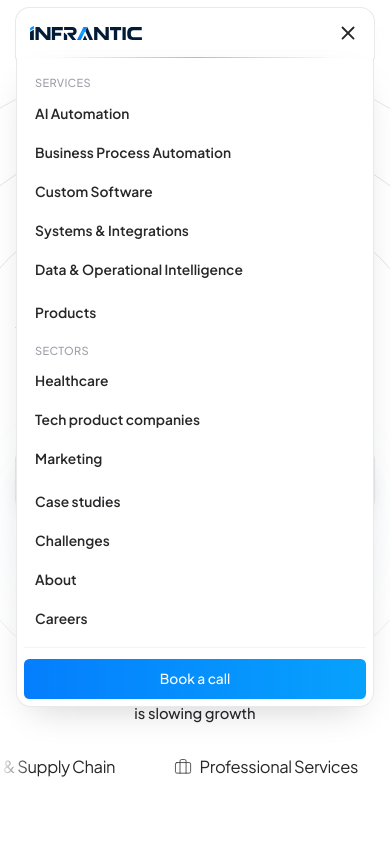
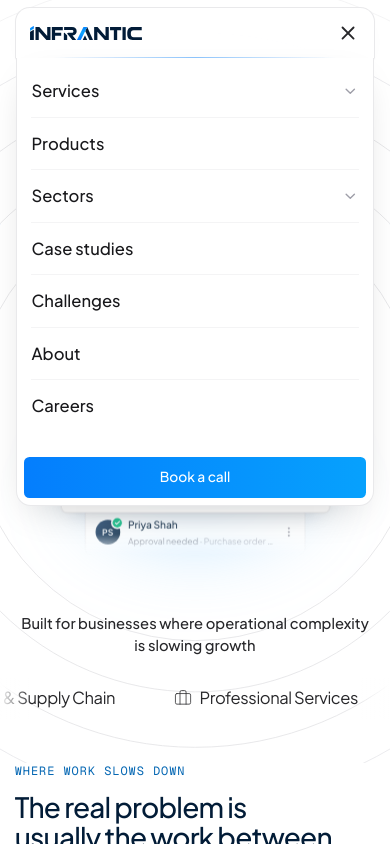
Before and after one commit to guptaRishi00/infrantic, a Next.js app: page / in a window 390 px wide. Both pictures are taken after a click on the button 348 px from the left and 33 px from the top of the page. Shown: the top 844 px of the page. Built offline with nearby package versions, Linux system fonts and the light colour scheme.

Commit message:
fix component imports and undefined variables

```diff
--- a/src/features/marketing/hero/components/hero.tsx
+++ b/src/features/marketing/hero/components/hero.tsx
@@ -50,43 +50,46 @@
       aria-labelledby="hero-title"
       data-hero=""
       data-entry-skip=""
-      className="relative isolate overflow-hidden px-4 pt-28 pb-16 sm:pt-36 sm:pb-28"
+      className="relative isolate overflow-hidden px-4 pt-24  pb-12 sm:pt-36 sm:pb-28"
     >
       <HeroMotion />
-      <div className="mx-auto flex max-w-3xl flex-col items-center text-center">
+      <div className="mx-auto flex max-w-3xl flex-col items-center text-center lg:mt-0 mt-16 lg:py-0 py-4">
         <div data-hero-eyebrow="">
-          <p className="rounded-full border border-zinc-200 bg-white/90 px-3 py-1 text-xs font-medium tracking-wide text-zinc-600">
+          <p className="rounded-full border border-zinc-200 bg-white/90 px-2 py-0.5 text-[10px] sm:px-3 sm:py-1 sm:text-xs font-medium tracking-wide text-zinc-600">
             {content.eyebrow}
           </p>
         </div>
         <h1
           id="hero-title"
-          className="mt-7 text-[2.2rem] leading-[1.02] font-medium tracking-[-0.035em] text-balance text-ink sm:text-[3rem] lg:text-[3.5rem]"
+          className="mt-5 text-[1.8rem] sm:mt-7 leading-[1.02] font-medium tracking-[-0.035em] text-balance text-ink sm:text-[3rem] lg:text-[3.5rem]"
         >
           <HeadlineWords text={content.title} />
         </h1>
         <p
           data-hero-sub=""
-          className="mt-6 max-w-[34rem] text-[15px] leading-[1.45] text-pretty text-zinc-600 sm:text-[17px] sm:leading-[1.5]"
+          className="mt-4 max-w-[34rem] text-[14px] sm:text-[15px] leading-[1.45] text-pretty text-zinc-600 sm:mt-6 sm:text-[17px] sm:leading-[1.5]"
         >
           {content.subtitle}
         </p>
         <div
           data-hero-cta=""
-          className="mt-9 flex flex-wrap justify-center gap-3"
+          className="mt-6 flex flex-wrap justify-center gap-2 sm:mt-9 sm:gap-3"
         >
-          <ButtonLink href={content.primaryCta.href}>
+          <ButtonLink
+            href={content.primaryCta.href}
+            className="max-sm:h-8 max-sm:px-3 max-sm:text-[13px]"
+          >
             {content.primaryCta.label}
           </ButtonLink>
           <ButtonLink
             href={content.secondaryCta.href}
             variant="secondary"
-            className="group"
+            className="group max-sm:h-8 max-sm:px-3 max-sm:text-[13px]"
           >
             {content.secondaryCta.label}
             <ArrowRight
               aria-hidden="true"
-              className="size-4 text-zinc-500 transition-transform duration-200 group-hover:translate-x-0.5 motion-reduce:transition-none"
+              className="size-3.5 text-zinc-500 transition-transform duration-200 group-hover:translate-x-0.5 motion-reduce:transition-none sm:size-4"
             />
           </ButtonLink>
         </div>
@@ -94,7 +97,7 @@
 
       {/* No transform/opacity on this wrapper: the orbit's -z-10 must resolve
           against the section, not a local stacking context above the text. */}
-      <div className="relative mx-auto mt-6 w-full max-w-[25.5rem]">
+      <div className="relative mx-auto mt-4 w-full max-w-[25.5rem] scale-[0.85] origin-top sm:mt-6 sm:scale-100">
         <OrbitBackdrop integrations={content.integrations} />
         {/* Top padding (not margin on the wrapper) moves the cards without moving the orbit anchor. */}
         <HeroCards>
@@ -110,7 +113,7 @@
         className="pointer-events-none absolute inset-x-0 top-0 -z-10 h-32 bg-[linear-gradient(to_bottom,#fff_15%,rgb(255_255_255/0))] sm:h-40"
       />
 
-      <div className="relative mt-20 sm:mt-24">
+      <div className="relative mt-8 sm:mt-24">
         {/* White ground under the logo row. The top of the gradient is transparent,
             so the rings fade into it. Same -z-10 as the orbit but later in DOM
             order, so it paints over the rings and under the logos. */}
--- a/src/features/site-header/components/mobile-nav.tsx
+++ b/src/features/site-header/components/mobile-nav.tsx
@@ -6,7 +6,7 @@
 import { cn } from "@/shared/lib/cn";
 import { ButtonLink } from "@/shared/ui/button-link";
 import { NewBadge } from "@/shared/ui/new-badge";
-import { isNavGroup, type NavItem, type NavLink } from "../navigation";
+import { isNavGroup, type NavGroup, type NavItem, type NavLink } from "../navigation";
 
 type MobileNavProps = {
   items: readonly NavItem[];
@@ -62,29 +62,16 @@
       >
         <div className="min-h-0 overflow-hidden">
           <div className="max-h-[calc(100dvh-7rem)] overflow-y-auto overscroll-contain p-2">
-            <ul className="flex flex-col">
+            <div className="flex flex-col px-2">
               {items.map((item) =>
                 isNavGroup(item) ? (
-                  <li key={item.label} className="py-1">
-                    <span className="block px-3 pt-2 pb-1 text-xs font-medium tracking-wide text-zinc-400 uppercase">
-                      {item.label}
-                    </span>
-                    <ul>
-                      {item.items.map((child) => (
-                        <li key={child.label}>
-                          <MobileLink link={child} onNavigate={close} />
-                        </li>
-                      ))}
-                    </ul>
-                  </li>
+                  <MobileNavGroup key={item.label} item={item} onNavigate={close} />
                 ) : (
-                  <li key={item.label}>
-                    <MobileLink link={item} onNavigate={close} />
-                  </li>
+                  <MobileLink key={item.label} link={item} onNavigate={close} />
                 ),
               )}
-            </ul>
-            <div className="mt-2 grid auto-cols-fr grid-flow-col gap-2 border-t border-zinc-100 pt-3">
+            </div>
+            <div className="mt-4 grid auto-cols-fr grid-flow-col gap-2 pt-3">
               {actions.map((action, index) => (
                 <ButtonLink
                   key={action.href}
@@ -103,6 +90,70 @@
   );
 }
 
+function MobileNavGroup({
+  item,
+  onNavigate,
+}: {
+  item: NavGroup;
+  onNavigate: () => void;
+}) {
+  const [isExpanded, setIsExpanded] = useState(false);
+
+  return (
+    <div className="w-full border-b border-zinc-100 last:border-b-0">
+      <button
+        type="button"
+        onClick={() => setIsExpanded((prev) => !prev)}
+        className="flex w-full items-center justify-between py-3.5 text-left text-lg font-medium text-zinc-900"
+      >
+        <span>{item.label}</span>
+        <svg
+          xmlns="http://www.w3.org/2000/svg"
+          width="18"
+          height="18"
+          viewBox="0 0 24 24"
+          fill="none"
+          stroke="currentColor"
+          strokeWidth="2"
+          strokeLinecap="round"
+          strokeLinejoin="round"
+          className={cn(
+            "shrink-0 text-zinc-400 transition-transform duration-200",
+            isExpanded ? "rotate-180" : ""
+          )}
+        >
+          <path d="m6 9 6 6 6-6" />
+        </svg>
+      </button>
+
+      <div
+        className={cn(
+          "grid w-full transition-[grid-template-rows,opacity,visibility] duration-300 ease-[cubic-bezier(0.16,1,0.3,1)]",
+          isExpanded
+            ? "visible grid-rows-[1fr] opacity-100"
+            : "invisible grid-rows-[0fr] opacity-0"
+        )}
+      >
+        <div className="min-h-0 w-full overflow-hidden">
+          <div className="mb-3 flex w-full flex-col rounded-xl bg-zinc-50 px-3 py-1">
+            {item.items.map((child) => (
+              <Link
+                key={child.label}
+                href={child.href}
+                onClick={onNavigate}
+                className="flex w-full items-center justify-between gap-2 py-2.5 text-left text-base text-zinc-600 transition-colors hover:text-zinc-900"
+              >
+                {child.label}
+                {child.badge ? <NewBadge label={child.badge} /> : null}
+              </Link>
+            ))}
+          </div>
+        </div>
+      </div>
+    </div>
+  );
+}
+
 function MobileLink({
   link,
   onNavigate,
@@ -111,13 +162,15 @@
   onNavigate: () => void;
 }) {
   return (
+    <div className="w-full border-b border-zinc-100 last:border-b-0">
       <Link
         href={link.href}
         onClick={onNavigate}
-      className="flex items-center justify-between rounded-lg px-3 py-2.5 text-[15px] font-semibold text-zinc-800 transition-colors hover:bg-zinc-50"
+        className="flex w-full items-center justify-between py-3.5 text-left text-lg font-medium text-zinc-900 transition-colors hover:text-zinc-600"
       >
         {link.label}
         {link.badge ? <NewBadge label={link.badge} /> : null}
       </Link>
+    </div>
   );
 }
--- a/src/shared/ui/section-heading.tsx
+++ b/src/shared/ui/section-heading.tsx
@@ -38,7 +38,7 @@
         className={cn(
           "leading-[1.1] font-medium tracking-[-0.03em] text-balance",
           size === "lg"
-            ? "text-[2.25rem] sm:text-[2.875rem]"
+            ? "text-[1.9rem] sm:text-[2.875rem]"
             : "text-[2rem] sm:text-[2.5rem]",
           tone === "dark" ? "text-white" : "text-ink",
           titleWidth,
```
Lines whose indentation alone changed are shown as unchanged.
